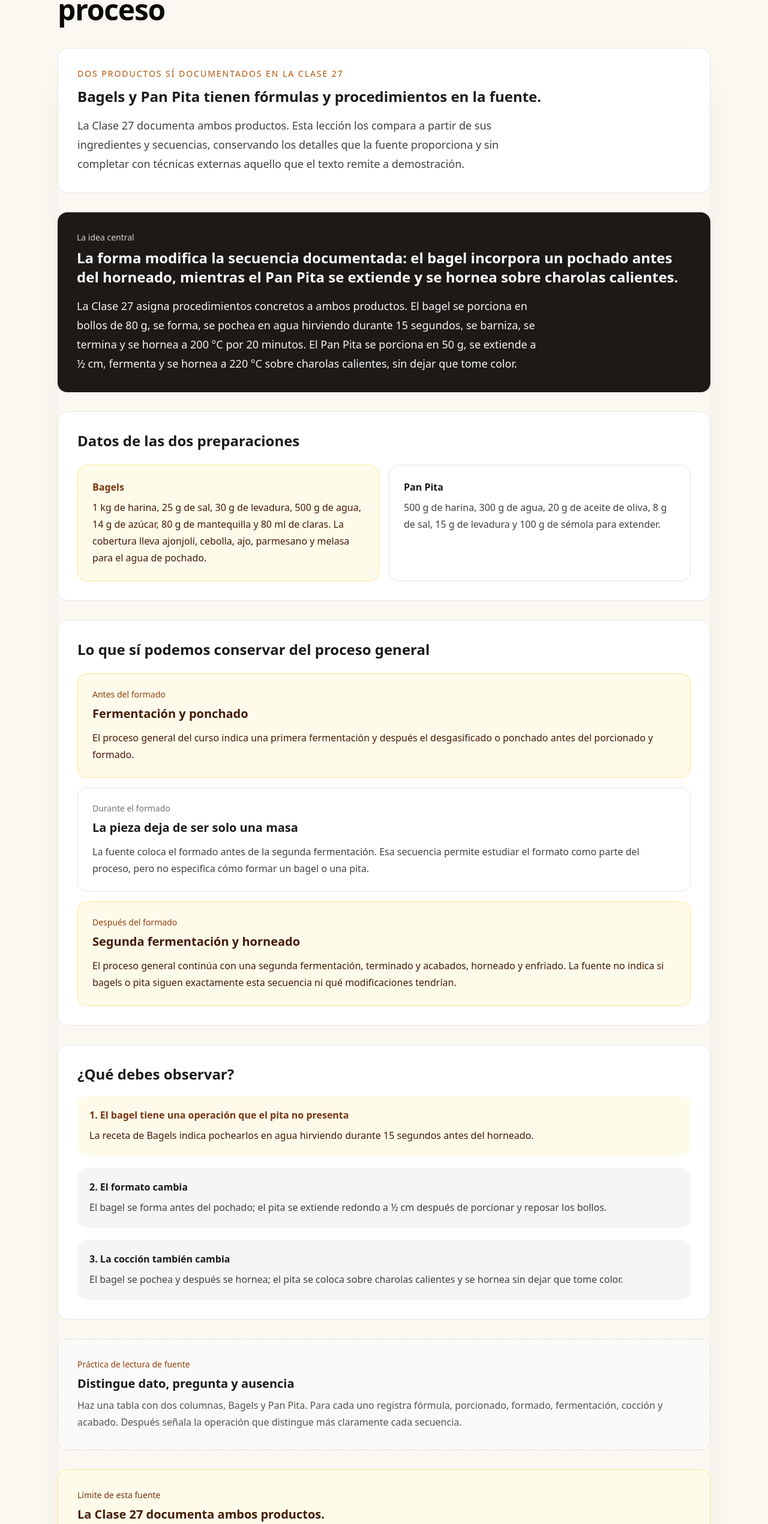
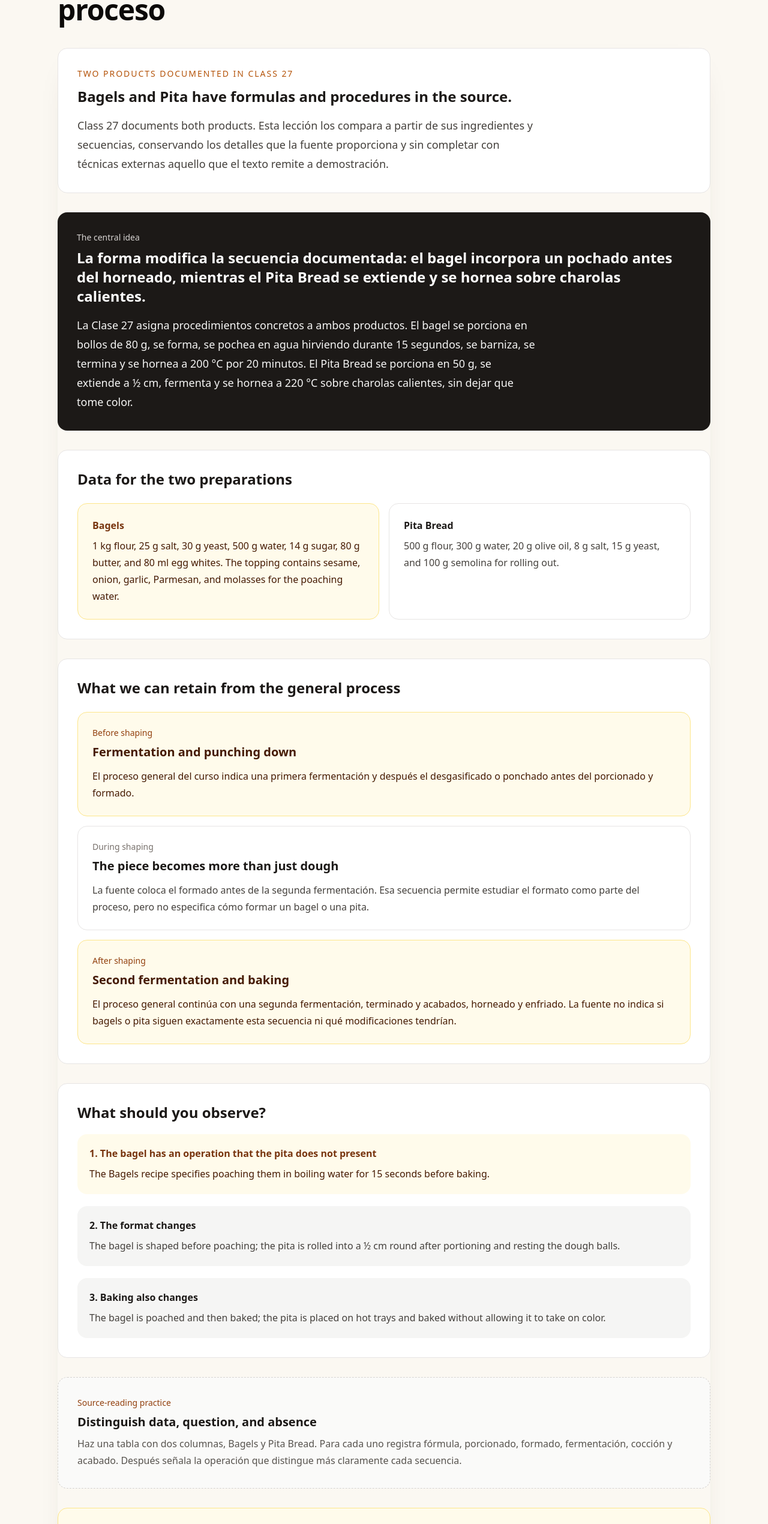
Before and after one commit to Drworm82/CursoPanadero, a Next.js app: page /leccion-bagels-y-pita in a window 1280 px wide. Shown: the part 259-2800 px from the top of the page at 60% size. Built offline with nearby package versions, Linux system fonts and the light colour scheme; no server answers.

Commit message:
i18n: fully translate lesson 33

```diff
--- a/pages/leccion-bagels-y-pita.js
+++ b/pages/leccion-bagels-y-pita.js
@@ -1,51 +1,54 @@
+import { useRouter } from 'next/router';
 import CourseShell from '../components/course/CourseShell';
 
 export default function LessonThirtyThreePage() {
+  const { locale = 'es' } = useRouter();
+  const isEn = locale === 'en';
   return (
     <CourseShell
-      eyebrow="Lección 33"
-      title="Bagels y pita: el formato cambia el proceso"
-      backHref="/modulo-4"
-      backLabel="Volver al módulo"
+      eyebrow={isEn ? "Lesson 33" : "Lección 33"}
+      title={isEn ? "Bagels and pita: format changes the process" : "Bagels y pita: el formato cambia el proceso"}
+      backHref={isEn ? "/en/modulo-4" : "/modulo-4"}
+      backLabel="Back to module"
     >
       <div className="space-y-8">
         <section className="rounded-2xl border border-stone-200 bg-white p-6 sm:p-8">
-          <p className="text-sm font-medium uppercase tracking-[0.14em] text-amber-700">Dos productos sí documentados en la Clase 27</p>
+          <p className="text-sm font-medium uppercase tracking-[0.14em] text-amber-700">Two products documented in Class 27</p>
           <h2 className="mt-3 text-2xl font-semibold text-stone-900">
-            Bagels y Pan Pita tienen fórmulas y procedimientos en la fuente.
+            Bagels and Pita have formulas and procedures in the source.
           </h2>
           <p className="mt-4 max-w-3xl text-lg leading-8 text-stone-700">
-            La Clase 27 documenta ambos productos. Esta lección los compara a partir de sus ingredientes y secuencias,
+            Class 27 documents both products. Esta lección los compara a partir de sus ingredientes y secuencias,
             conservando los detalles que la fuente proporciona y sin completar con técnicas externas aquello que el texto remite a demostración.
           </p>
         </section>
 
         <section className="rounded-2xl bg-stone-900 p-6 text-white sm:p-8">
-          <p className="text-sm font-medium text-stone-300">La idea central</p>
-          <h2 className="mt-2 text-2xl font-semibold">La forma modifica la secuencia documentada: el bagel incorpora un pochado antes del horneado, mientras el Pan Pita se extiende y se hornea sobre charolas calientes.</h2>
+          <p className="text-sm font-medium text-stone-300">The central idea</p>
+          <h2 className="mt-2 text-2xl font-semibold">La forma modifica la secuencia documentada: el bagel incorpora un pochado antes del horneado, mientras el Pita Bread se extiende y se hornea sobre charolas calientes.</h2>
           <p className="mt-4 max-w-3xl text-lg leading-8 text-stone-100">
             La Clase 27 asigna procedimientos concretos a ambos productos. El bagel se porciona en bollos de 80 g, se forma,
             se pochea en agua hirviendo durante 15 segundos, se barniza, se termina y se hornea a 200 °C por 20 minutos.
-            El Pan Pita se porciona en 50 g, se extiende a ½ cm, fermenta y se hornea a 220 °C sobre charolas calientes,
+            El Pita Bread se porciona en 50 g, se extiende a ½ cm, fermenta y se hornea a 220 °C sobre charolas calientes,
             sin dejar que tome color.
           </p>
         </section>
 
         <section className="rounded-2xl border border-stone-200 bg-white p-6 sm:p-8">
-          <h2 className="text-2xl font-semibold text-stone-900">Datos de las dos preparaciones</h2>
+          <h2 className="text-2xl font-semibold text-stone-900">Data for the two preparations</h2>
           <div className="mt-6 grid gap-4 md:grid-cols-2">
-            <article className="rounded-2xl border border-amber-200 bg-amber-50 p-6"><p className="font-semibold text-amber-900">Bagels</p><p className="mt-2 leading-7 text-amber-950">1 kg de harina, 25 g de sal, 30 g de levadura, 500 g de agua, 14 g de azúcar, 80 g de mantequilla y 80 ml de claras. La cobertura lleva ajonjolí, cebolla, ajo, parmesano y melasa para el agua de pochado.</p></article>
-            <article className="rounded-2xl border border-stone-200 bg-white p-6"><p className="font-semibold text-stone-900">Pan Pita</p><p className="mt-2 leading-7 text-stone-700">500 g de harina, 300 g de agua, 20 g de aceite de oliva, 8 g de sal, 15 g de levadura y 100 g de sémola para extender.</p></article>
+            <article className="rounded-2xl border border-amber-200 bg-amber-50 p-6"><p className="font-semibold text-amber-900">Bagels</p><p className="mt-2 leading-7 text-amber-950">1 kg flour, 25 g salt, 30 g yeast, 500 g water, 14 g sugar, 80 g butter, and 80 ml egg whites. The topping contains sesame, onion, garlic, Parmesan, and molasses for the poaching water.</p></article>
+            <article className="rounded-2xl border border-stone-200 bg-white p-6"><p className="font-semibold text-stone-900">Pita Bread</p><p className="mt-2 leading-7 text-stone-700">500 g flour, 300 g water, 20 g olive oil, 8 g salt, 15 g yeast, and 100 g semolina for rolling out.</p></article>
           </div>
         </section>
 
         <section className="rounded-2xl border border-stone-200 bg-white p-6 sm:p-8">
-          <h2 className="text-2xl font-semibold text-stone-900">Lo que sí podemos conservar del proceso general</h2>
+          <h2 className="text-2xl font-semibold text-stone-900">What we can retain from the general process</h2>
 
           <div className="mt-6 space-y-4">
             <article className="rounded-2xl border border-amber-200 bg-amber-50 p-6">
-              <p className="text-sm font-medium text-amber-800">Antes del formado</p>
-              <h3 className="mt-2 text-xl font-semibold text-amber-950">Fermentación y ponchado</h3>
+              <p className="text-sm font-medium text-amber-800">Before shaping</p>
+              <h3 className="mt-2 text-xl font-semibold text-amber-950">Fermentation and punching down</h3>
               <p className="mt-3 leading-7 text-amber-950">
                 El proceso general del curso indica una primera fermentación y después el desgasificado o ponchado
                 antes del porcionado y formado.
@@ -53,8 +56,8 @@ export default function LessonThirtyThreePage() {
             </article>
 
             <article className="rounded-2xl border border-stone-200 bg-white p-6">
-              <p className="text-sm font-medium text-stone-500">Durante el formado</p>
-              <h3 className="mt-2 text-xl font-semibold text-stone-900">La pieza deja de ser solo una masa</h3>
+              <p className="text-sm font-medium text-stone-500">During shaping</p>
+              <h3 className="mt-2 text-xl font-semibold text-stone-900">The piece becomes more than just dough</h3>
               <p className="mt-3 leading-7 text-stone-700">
                 La fuente coloca el formado antes de la segunda fermentación. Esa secuencia permite estudiar el
                 formato como parte del proceso, pero no especifica cómo formar un bagel o una pita.
@@ -62,8 +65,8 @@ export default function LessonThirtyThreePage() {
             </article>
 
             <article className="rounded-2xl border border-amber-200 bg-amber-50 p-6">
-              <p className="text-sm font-medium text-amber-800">Después del formado</p>
-              <h3 className="mt-2 text-xl font-semibold text-amber-950">Segunda fermentación y horneado</h3>
+              <p className="text-sm font-medium text-amber-800">After shaping</p>
+              <h3 className="mt-2 text-xl font-semibold text-amber-950">Second fermentation and baking</h3>
               <p className="mt-3 leading-7 text-amber-950">
                 El proceso general continúa con una segunda fermentación, terminado y acabados, horneado y enfriado.
                 La fuente no indica si bagels o pita siguen exactamente esta secuencia ni qué modificaciones tendrían.
@@ -73,44 +76,44 @@ export default function LessonThirtyThreePage() {
         </section>
 
         <section className="rounded-2xl border border-stone-200 bg-white p-6 sm:p-8">
-          <h2 className="text-2xl font-semibold text-stone-900">¿Qué debes observar?</h2>
+          <h2 className="text-2xl font-semibold text-stone-900">What should you observe?</h2>
 
           <div className="mt-5 space-y-5">
             <div className="rounded-2xl bg-amber-50 p-5">
-              <p className="font-semibold text-amber-900">1. El bagel tiene una operación que el pita no presenta</p>
+              <p className="font-semibold text-amber-900">1. The bagel has an operation that the pita does not present</p>
               <p className="mt-2 leading-7 text-amber-950">
-                La receta de Bagels indica pochearlos en agua hirviendo durante 15 segundos antes del horneado.
+                The Bagels recipe specifies poaching them in boiling water for 15 seconds before baking.
               </p>
             </div>
 
             <div className="rounded-2xl bg-stone-100 p-5">
-              <p className="font-semibold text-stone-900">2. El formato cambia</p>
+              <p className="font-semibold text-stone-900">2. The format changes</p>
               <p className="mt-2 leading-7 text-stone-700">
-                El bagel se forma antes del pochado; el pita se extiende redondo a ½ cm después de porcionar y reposar los bollos.
+                The bagel is shaped before poaching; the pita is rolled into a ½ cm round after portioning and resting the dough balls.
               </p>
             </div>
 
             <div className="rounded-2xl bg-stone-100 p-5">
-              <p className="font-semibold text-stone-900">3. La cocción también cambia</p>
+              <p className="font-semibold text-stone-900">3. Baking also changes</p>
               <p className="mt-2 leading-7 text-stone-700">
-                El bagel se pochea y después se hornea; el pita se coloca sobre charolas calientes y se hornea sin dejar que tome color.
+                The bagel is poached and then baked; the pita is placed on hot trays and baked without allowing it to take on color.
               </p>
             </div>
           </div>
         </section>
 
         <section className="rounded-2xl border border-dashed border-stone-300 bg-stone-50 p-6 sm:p-8">
-          <p className="text-sm font-medium text-amber-800">Práctica de lectura de fuente</p>
-          <h2 className="mt-2 text-xl font-semibold text-stone-900">Distingue dato, pregunta y ausencia</h2>
+          <p className="text-sm font-medium text-amber-800">Source-reading practice</p>
+          <h2 className="mt-2 text-xl font-semibold text-stone-900">Distinguish data, question, and absence</h2>
           <p className="mt-2 leading-7 text-stone-600">
-            Haz una tabla con dos columnas, Bagels y Pan Pita. Para cada uno registra fórmula, porcionado, formado, fermentación,
+            Haz una tabla con dos columnas, Bagels y Pita Bread. Para cada uno registra fórmula, porcionado, formado, fermentación,
             cocción y acabado. Después señala la operación que distingue más claramente cada secuencia.
           </p>
         </section>
 
         <section className="rounded-2xl border border-amber-200 bg-amber-50 p-6 sm:p-8">
-          <p className="text-sm font-medium text-amber-900">Límite de esta fuente</p>
-          <h2 className="mt-2 text-xl font-semibold text-amber-950">La Clase 27 documenta ambos productos.</h2>
+          <p className="text-sm font-medium text-amber-900">Source boundary</p>
+          <h2 className="mt-2 text-xl font-semibold text-amber-950">Class 27 documents both products.</h2>
           <p className="mt-3 max-w-3xl leading-7 text-amber-950">
             La fuente proporciona las fórmulas y procedimientos de ambos productos. El texto remite el formado de los Bagels
             al procedimiento de clase y no desarrolla una explicación teórica adicional sobre por qué el pochado produce
@@ -119,34 +122,34 @@ export default function LessonThirtyThreePage() {
         </section>
 
         <section className="rounded-2xl border border-dashed border-stone-300 bg-stone-50 p-6 sm:p-8">
-          <p className="text-sm font-medium text-amber-800">Actividad guiada</p>
-          <h2 className="mt-2 text-xl font-semibold text-stone-900">Haz, observa y registra</h2>
-          <p className="mt-2 leading-7 text-stone-600">Compara las dos secuencias y reconstruye sus etapas en paralelo. Marca qué comparten y en qué momento divergen.</p>
+          <p className="text-sm font-medium text-amber-800">Guided activity</p>
+          <h2 className="mt-2 text-xl font-semibold text-stone-900">Do, observe, and record</h2>
+          <p className="mt-2 leading-7 text-stone-600">Compare the two sequences and reconstruct their stages in parallel. Mark what they share and where they diverge.</p>
         </section>
 
         <section className="rounded-2xl border border-stone-200 bg-white p-6 sm:p-8">
-          <p className="text-sm font-medium text-stone-500">Comprueba tu aprendizaje</p>
-          <h2 className="mt-2 text-xl font-semibold text-stone-900">Explica la secuencia</h2>
+          <p className="text-sm font-medium text-stone-500">Check your learning</p>
+          <h2 className="mt-2 text-xl font-semibold text-stone-900">Explain the sequence</h2>
           <div className="mt-4 space-y-3 text-stone-700">
-            <p>1. ¿Qué etapas de fermentación aparecen en cada preparación?</p>
-            <p>2. ¿Cómo cambia el formado entre las dos piezas?</p>
-            <p>3. ¿Qué información específica sobre el proceso de bagel o pita sí está documentada y cuál no?</p>
+            <p>1. What fermentation stages appear in each preparation?</p>
+            <p>2. How does shaping differ between the two pieces?</p>
+            <p>3. What specific information about the bagel or pita process is documented, and what is not?</p>
           </div>
         </section>
 
         <section className="rounded-2xl bg-stone-900 p-6 text-white sm:p-8">
-          <p className="text-sm font-medium text-stone-300">Al terminar</p>
-          <h2 className="mt-2 text-2xl font-semibold">Lo que debes llevarte de esta lección</h2>
+          <p className="text-sm font-medium text-stone-300">At the end</p>
+          <h2 className="mt-2 text-2xl font-semibold">What you should take away from this lesson</h2>
           <div className="mt-5 space-y-4 text-stone-100">
             <p className="leading-7">
               <strong>El proceso general sí está disponible:</strong> la fuente describe fermentación, ponchado,
               porcionado, formado, segunda fermentación, horneado y enfriado.
             </p>
             <p className="leading-7">
-              <strong>Los productos específicos sí están documentados:</strong> la Clase 27 contiene recetas de Bagels y Pan Pita.
+              <strong>Los productos específicos sí están documentados:</strong> la Clase 27 contiene recetas de Bagels y Pita Bread.
             </p>
             <p className="leading-7">
-              <strong>La comparación puede hacerse con la fuente:</strong> ambos productos tienen fórmulas y secuencias documentadas, y difieren en operaciones como el pochado del bagel y la cocción del pita sobre charolas calientes.
+              <strong>La comparación puede hacerse con la fuente:</strong> both products have documented formulas and sequences, and differ in operations such as bagel poaching and baking pita on hot trays.
             </p>
             <p className="leading-7">
               <strong>La ausencia también es información:</strong> saber qué no está en la fuente evita convertir
@@ -156,15 +159,15 @@ export default function LessonThirtyThreePage() {
         </section>
 
         <section className="rounded-2xl border border-stone-200 bg-white p-6">
-          <p className="text-sm font-medium text-stone-500">Nota sobre la fuente</p>
+          <p className="text-sm font-medium text-stone-500">Source note</p>
           <p className="mt-2 leading-7 text-stone-700">
-            Las recetas de Bagels y Pan Pita proceden de la Clase 27 del PDF. La secuencia general de panificación y la organización comparativa de esta lección sirven como estructura pedagógica del curso.
+            Las recetas de Bagels y Pita Bread proceden de la Clase 27 del PDF. La secuencia general de panificación y la organización comparativa de esta lección sirven como estructura pedagógica del curso.
           </p>
         </section>
 
         <section className="rounded-2xl border border-stone-200 bg-white p-6 sm:p-8">
-          <p className="text-sm font-medium uppercase tracking-[0.14em] text-amber-700">Siguiente lección</p>
-          <h2 className="mt-2 text-2xl font-semibold text-stone-900">Fougasse y panes saborizados</h2>
+          <p className="text-sm font-medium uppercase tracking-[0.14em] text-amber-700">Next lesson</p>
+          <h2 className="mt-2 text-2xl font-semibold text-stone-900">Fougasse and flavored breads</h2>
           <p className="mt-3 max-w-3xl leading-7 text-stone-700">
             La siguiente lección deberá comprobar primero qué productos, ingredientes y técnicas aparecen realmente
             en la fuente antes de desarrollar el tema.
@@ -173,7 +176,7 @@ export default function LessonThirtyThreePage() {
             href="/modulo-4"
             className="mt-5 inline-flex rounded-full bg-stone-900 px-5 py-3 text-sm font-medium text-white hover:bg-stone-800"
           >
-            Volver al Módulo 4 →
+            Back to Module 4 →
           </a>
         </section>
       </div>
```
